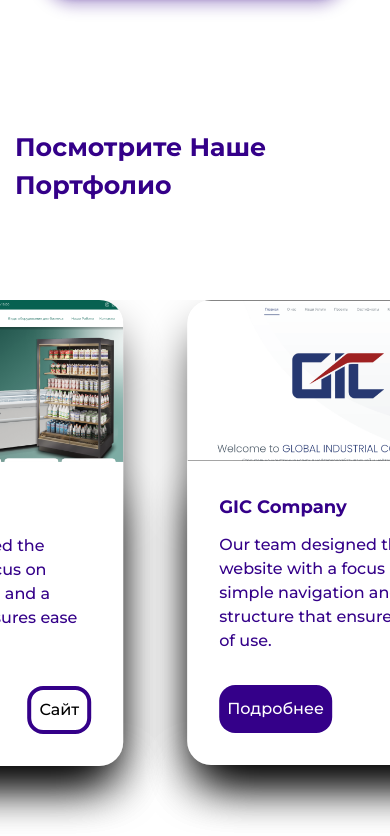
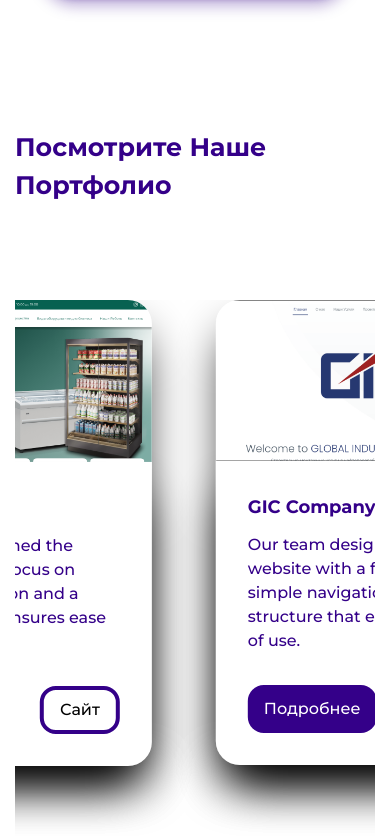
Before and after one commit to raasikkk/join-way-remake, a React (Vite) app: page / in a window 390 px wide. Shown: the part 3828-4664 px from the top of the page. Built offline with nearby package versions, Linux system fonts and the light colour scheme.

Commit message:
button size, added container to swiper

```diff
--- a/src/components/Portfolio.tsx
+++ b/src/components/Portfolio.tsx
@@ -12,7 +12,10 @@ const Portfolio = () => {
 
   return (
     <>
-      <section id="portfolio" className="portfolio mt-[130px] ">
+      <section
+        id="portfolio"
+        className="portfolio mt-[130px] container mx-auto"
+      >
         <div className="container mx-auto">
           <h1 className="xs:text-[25.34px] sm:text-[28.34px] md:text-[35.34px] lg:text-[42.34px] font-bold text-j-blue dark:text-j-yellow hiddenYEl max-w-[527px]">
             Посмотрите Наше Портфолио
--- a/src/style.css
+++ b/src/style.css
@@ -413,5 +413,5 @@ body {
 }
 
 .btn-size {
-  @apply sm:w-44 md:w-52 lg:w-60 sm:h-14 md:h-16 lg:h-20 sm:text-lg md:text-xl lg:text-2xl xxxs:p-2 md:p-0 transition hover:-translate-y-2;
+  @apply sm:w-44 md:w-52 lg:w-60 sm:h-14 md:h-16 lg:h-20 sm:text-lg md:text-xl lg:text-2xl xxxs:px-4 xxxs:py-2 md:p-0 transition hover:-translate-y-2;
 }
```
